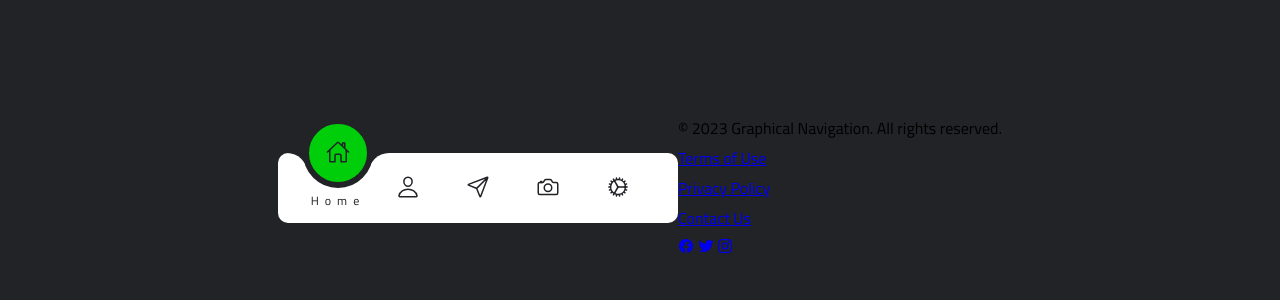
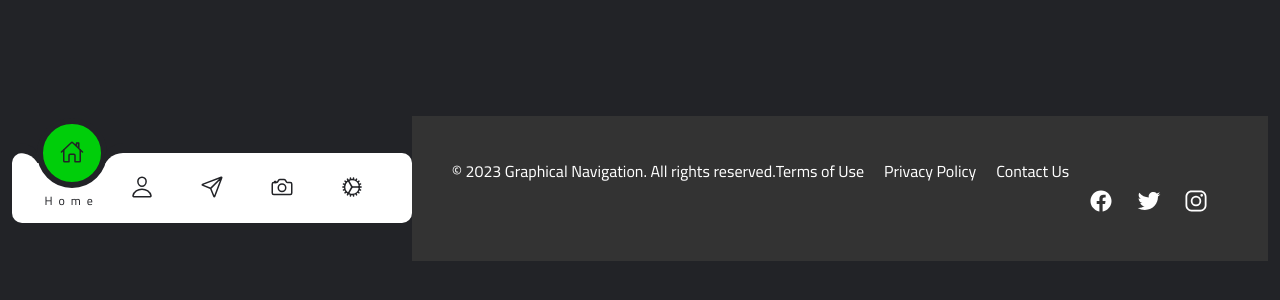
Before and after one commit to moaazhamad63/nav_motion, a plain HTML site: page index.html in a window 1280 px wide. Shown: the part 212-512 px from the top of the page. Drawn offline with nearby package versions, Linux system fonts and the light colour scheme.

Commit message:
Update style.css

```diff
--- a/style.css
+++ b/style.css
@@ -103,6 +103,55 @@ body {
     border-top-left-radius: 20px;
     box-shadow: 0px -10px 0 0 var(--clr);
 }
+footer {
+  background-color: #333;
+  color: #fff;
+  padding: 20px;
+  text-align: center;
+}
+
+.footer-container {
+  max-width: 1200px;
+  margin: 0 auto;
+  padding: 20px;
+}
+
+.footer-content {
+  display: flex;
+  flex-wrap: wrap;
+  justify-content: center;
+}
+
+.footer-links {
+  list-style: none;
+  margin: 0;
+  padding: 0;
+  display: flex;
+  justify-content: center;
+}
+
+.footer-links li {
+  margin-right: 20px;
+}
+
+.footer-links a {
+  color: #fff;
+  text-decoration: none;
+}
+
+.footer-social {
+  margin-top: 20px;
+}
+
+.footer-social a {
+  margin-right: 20px;
+  font-size: 24px;
+  color: #fff;
+}
+
+.footer-social ion-icon {
+  vertical-align: middle;
+}
 .navigation ul li:nth-child(1).active ~ .indicator {
     transform: translateX(calc(70px * 0));
 }
```
